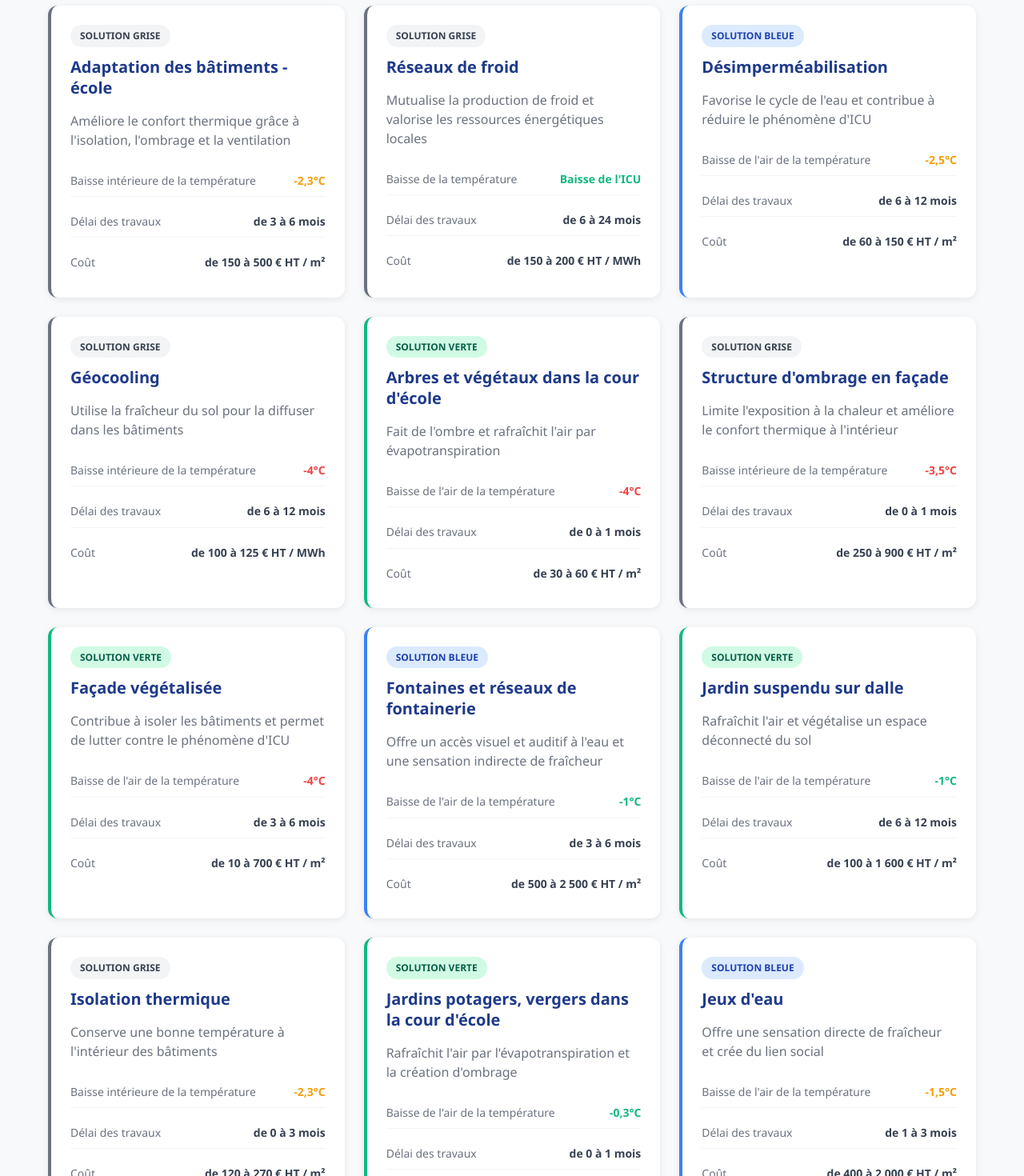
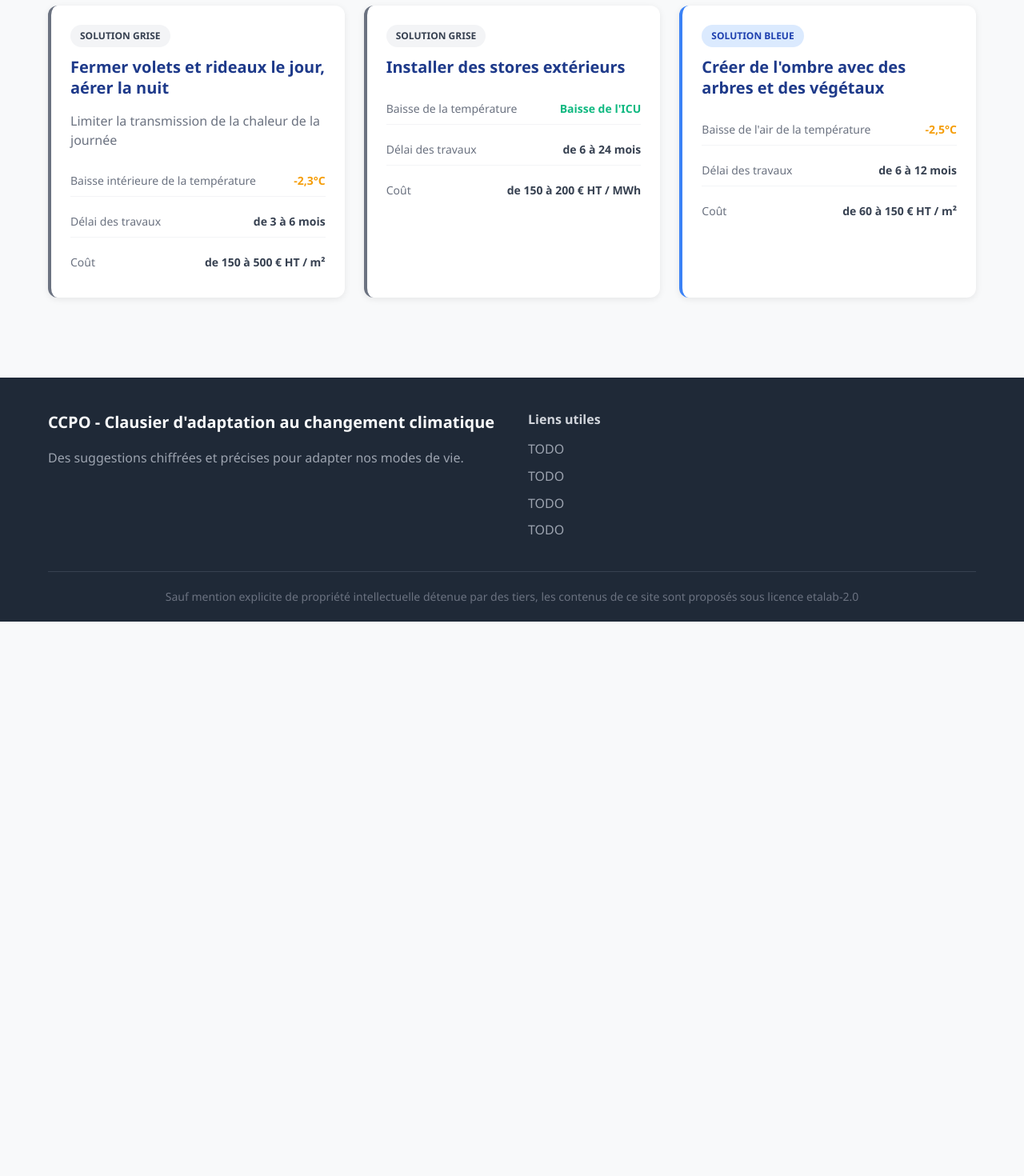
Before and after one commit to abarreaux-bigblue/ccpo, a React (Vite) app: page / in a window 1280 px wide. Shown: the part 580-2050 px from the top of the page at 80% size. After the commit the page ends 1357 px from the top, so only its background shows below. Built offline with nearby package versions, Linux system fonts and the light colour scheme; the HTML template or start-up script is replaced by a standard one.

Commit message:
refactor: have real solutions

```diff
--- a/src/data/solutions.ts
+++ b/src/data/solutions.ts
@@ -2,31 +2,31 @@ import { Solution } from '../types';
 
 export const solutions: Solution[] = [
   {
-    title: "Adaptation des bâtiments - école",
+    title: "Fermer volets et rideaux le jour, aérer la nuit",
     type: "grise",
-    description: "Améliore le confort thermique grâce à l'isolation, l'ombrage et la ventilation",
+    description: "Limiter la transmission de la chaleur de la journée",
     temperature: "moyenne",
     tempValue: "-2,3°C",
     tempType: "intérieure",
     duration: "de 3 à 6 mois",
     cost: "de 150 à 500 € HT / m²",
-    theme: "habitat"
+    theme: "température"
   },
   {
-    title: "Réseaux de froid",
+    title: "Installer des stores extérieurs",
     type: "grise",
-    description: "Mutualise la production de froid et valorise les ressources énergétiques locales",
+    description: "",
     temperature: "faible",
     tempValue: "Baisse de l'ICU",
     tempType: "",
     duration: "de 6 à 24 mois",
     cost: "de 150 à 200 € HT / MWh",
-    theme: "habitat"
+    theme: "température"
   },
   {
-    title: "Désimperméabilisation",
+    title: "Créer de l'ombre avec des arbres et des végétaux",
     type: "bleue",
-    description: "Favorise le cycle de l'eau et contribue à réduire le phénomène d'ICU",
+    description: "",
     temperature: "moyenne",
     tempValue: "-2,5°C",
     tempType: "de l'air",
@@ -34,103 +34,4 @@ export const solutions: Solution[] = [
     cost: "de 60 à 150 € HT / m²",
     theme: "eau"
   },
-  {
-    title: "Géocooling",
-    type: "grise",
-    description: "Utilise la fraîcheur du sol pour la diffuser dans les bâtiments",
-    temperature: "forte",
-    tempValue: "-4°C",
-    tempType: "intérieure",
-    duration: "de 6 à 12 mois",
-    cost: "de 100 à 125 € HT / MWh",
-    theme: "habitat"
-  },
-  {
-    title: "Arbres et végétaux dans la cour d'école",
-    type: "verte",
-    description: "Fait de l'ombre et rafraîchit l'air par évapotranspiration",
-    temperature: "forte",
-    tempValue: "-4°C",
-    tempType: "de l'air",
-    duration: "de 0 à 1 mois",
-    cost: "de 30 à 60 € HT / m²",
-    theme: "alimentation"
-  },
-  {
-    title: "Structure d'ombrage en façade",
-    type: "grise",
-    description: "Limite l'exposition à la chaleur et améliore le confort thermique à l'intérieur",
-    temperature: "forte",
-    tempValue: "-3,5°C",
-    tempType: "intérieure",
-    duration: "de 0 à 1 mois",
-    cost: "de 250 à 900 € HT / m²",
-    theme: "habitat"
-  },
-  {
-    title: "Façade végétalisée",
-    type: "verte",
-    description: "Contribue à isoler les bâtiments et permet de lutter contre le phénomène d'ICU",
-    temperature: "forte",
-    tempValue: "-4°C",
-    tempType: "de l'air",
-    duration: "de 3 à 6 mois",
-    cost: "de 10 à 700 € HT / m²",
-    theme: "alimentation"
-  },
-  {
-    title: "Fontaines et réseaux de fontainerie",
-    type: "bleue",
-    description: "Offre un accès visuel et auditif à l'eau et une sensation indirecte de fraîcheur",
-    temperature: "faible",
-    tempValue: "-1°C",
-    tempType: "de l'air",
-    duration: "de 3 à 6 mois",
-    cost: "de 500 à 2 500 € HT / m²",
-    theme: "eau"
-  },
-  {
-    title: "Jardin suspendu sur dalle",
-    type: "verte",
-    description: "Rafraîchit l'air et végétalise un espace déconnecté du sol",
-    temperature: "faible",
-    tempValue: "-1°C",
-    tempType: "de l'air",
-    duration: "de 6 à 12 mois",
-    cost: "de 100 à 1 600 € HT / m²",
-    theme: "alimentation"
-  },
-  {
-    title: "Isolation thermique",
-    type: "grise",
-    description: "Conserve une bonne température à l'intérieur des bâtiments",
-    temperature: "moyenne",
-    tempValue: "-2,3°C",
-    tempType: "intérieure",
-    duration: "de 0 à 3 mois",
-    cost: "de 120 à 270 € HT / m²",
-    theme: "habitat"
-  },
-  {
-    title: "Jardins potagers, vergers dans la cour d'école",
-    type: "verte",
-    description: "Rafraîchit l'air par l'évapotranspiration et la création d'ombrage",
-    temperature: "faible",
-    tempValue: "-0,3°C",
-    tempType: "de l'air",
-    duration: "de 0 à 1 mois",
-    cost: "de 100 à 150 € HT / m²",
-    theme: "alimentation"
-  },
-  {
-    title: "Jeux d'eau",
-    type: "bleue",
-    description: "Offre une sensation directe de fraîcheur et crée du lien social",
-    temperature: "moyenne",
-    tempValue: "-1,5°C",
-    tempType: "de l'air",
-    duration: "de 1 à 3 mois",
-    cost: "de 400 à 2 000 € HT / m²",
-    theme: "eau"
-  }
 ];
--- a/src/types.ts
+++ b/src/types.ts
@@ -7,7 +7,7 @@ export interface Solution {
   tempType: string;
   duration: string;
   cost: string;
-  theme: 'alimentation' | 'eau' | 'habitat';
+  theme: ThemeType;
 }
 
 export interface Filters {
@@ -16,6 +16,6 @@ export interface Filters {
   temperature: string;
 }
 
-export type ThemeType = 'all' | 'alimentation' | 'eau' | 'habitat';
+export type ThemeType = 'all' | 'température' | 'eau' | 'extérieur' | 'alimentation' | 'énergie';
 export type SolutionType = 'all' | 'verte' | 'bleue' | 'grise' | 'douce';
 export type TemperatureType = 'all' | 'faible' | 'moyenne' | 'forte';
```
